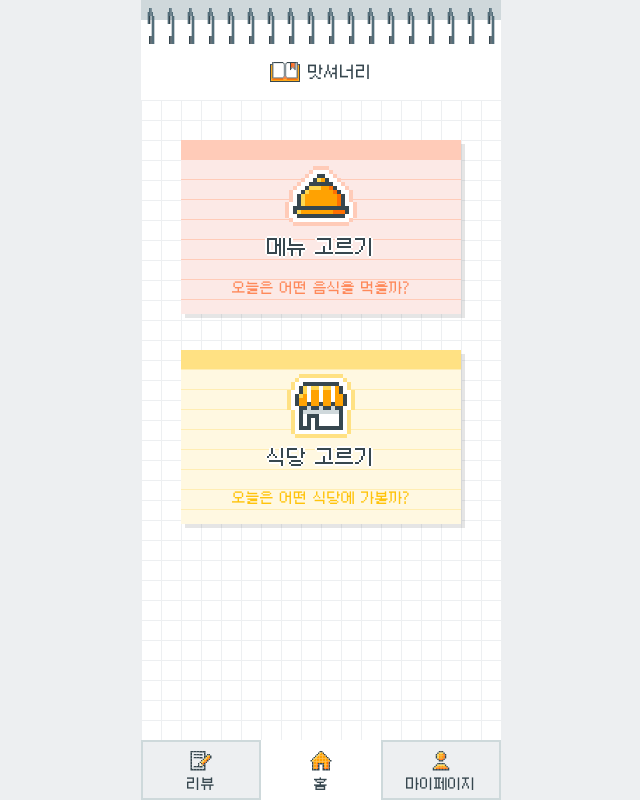
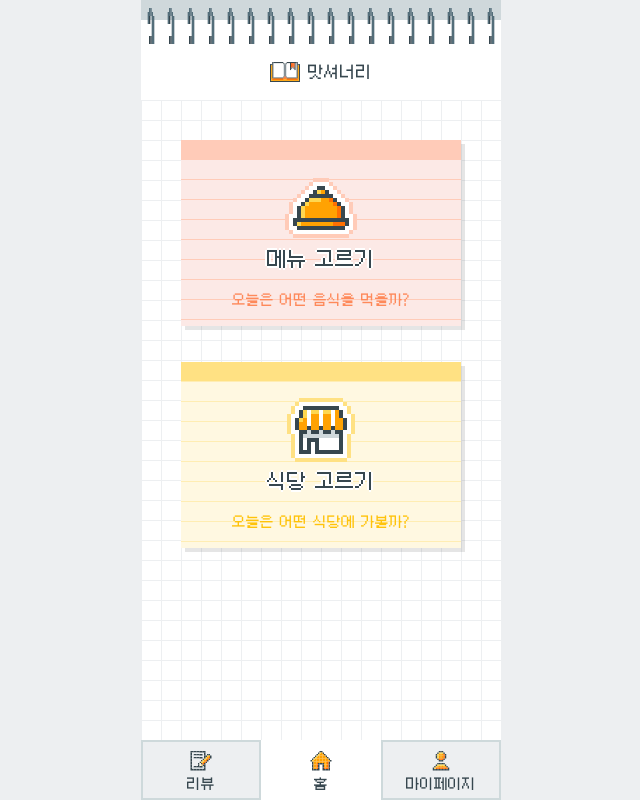
Before and after one commit to bside-4team/4team-client, a Next.js app: page / in a window 1280 px wide. Shown: the whole page, without its empty margins (319-959 px from the left). Built offline with nearby package versions, Linux system fonts and the light colour scheme.

Commit message:
[KB-164] fix: 아이콘 윗 여백 추가

```diff
--- a/src/components/c-pickerButton/page.styled.ts
+++ b/src/components/c-pickerButton/page.styled.ts
@@ -38,7 +38,9 @@ export const Header = styled.div`
   width: 100%;
   height: 20px;
 `;
-export const Content = styled.div``;
+export const Content = styled.div`
+  padding-top: 12px;
+`;
 export const Icon = styled.button`
   width: 72px;
   height: 72px;
```
